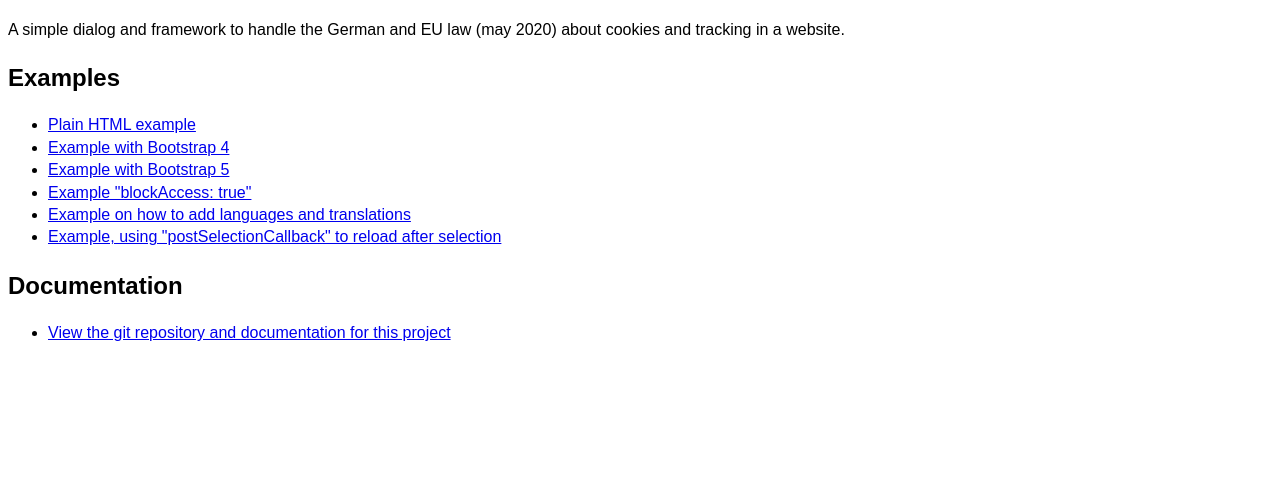
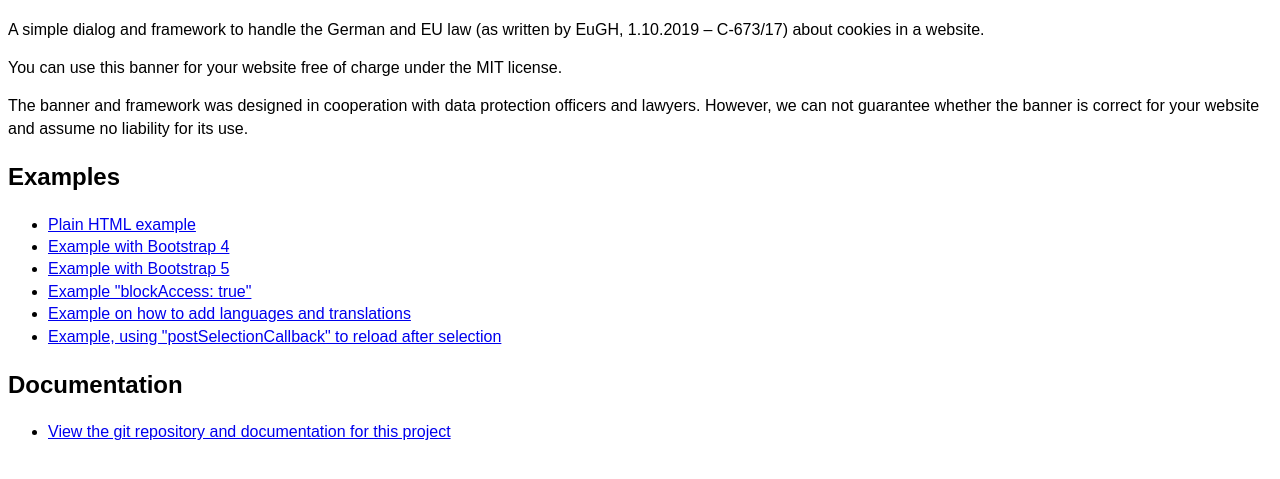
Before and after one commit to shaack/cookie-consent-js, a website: page index.html in a window 1280 px wide. Shown: the part 69-548 px from the top of the page. Drawn offline with Linux system fonts and the light colour scheme.

Commit message:
added disclaimer

```diff
--- a/index.html
+++ b/index.html
@@ -16,8 +16,11 @@
 <body>
 <h1>cookie-consent-js</h1>
 <p>
-    A simple dialog and framework to handle the German and EU law (may 2020) about cookies and tracking in a website.
+    A simple dialog and framework to handle the German and EU law (as written by EuGH, 1.10.2019 – C-673/17) about cookies
+    in a website.
 </p>
+<p>You can use this banner for your website free of charge under the MIT license.</p>
+<p>The banner and framework was designed in cooperation with data protection officers and lawyers. However, we can not guarantee whether the banner is correct for your website and assume no liability for its use.</p>
 <h2>Examples</h2>
 <ul>
     <li><a href="examples/cookie-consent-example.html">Plain HTML example</a></li>
```
Also changed, not shown: README.md.
